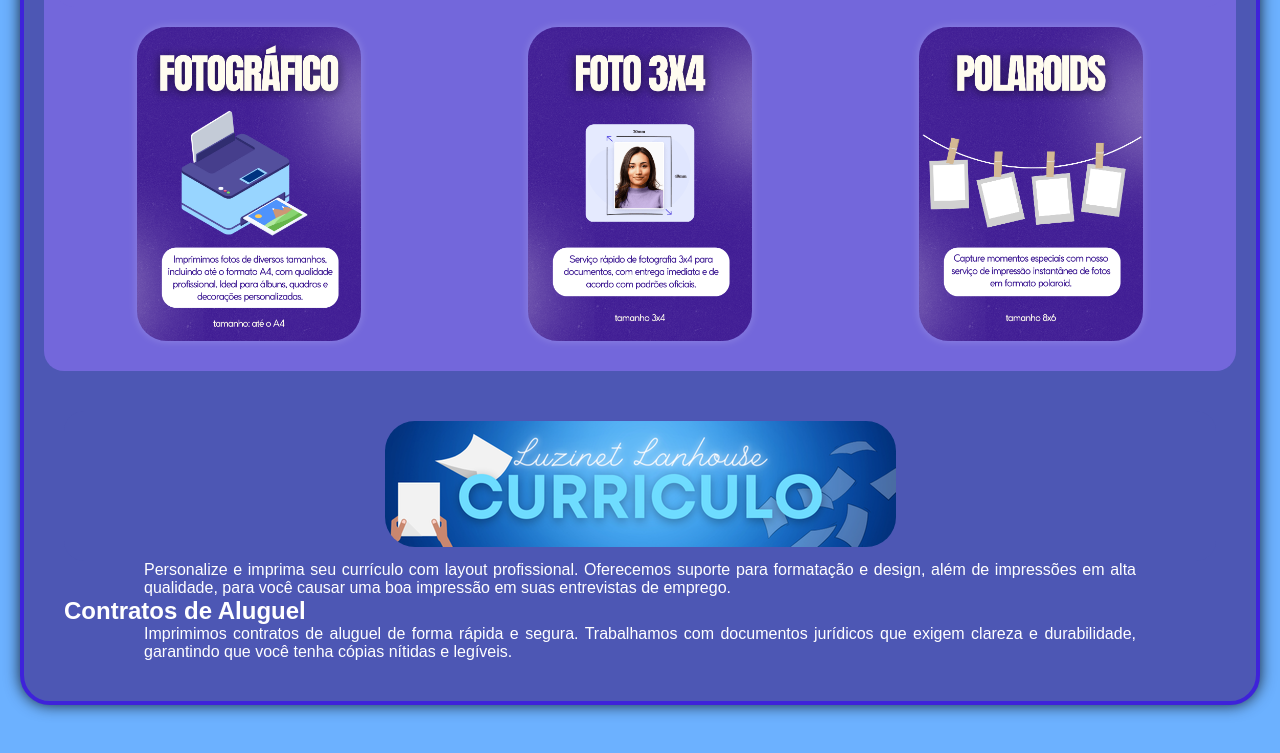
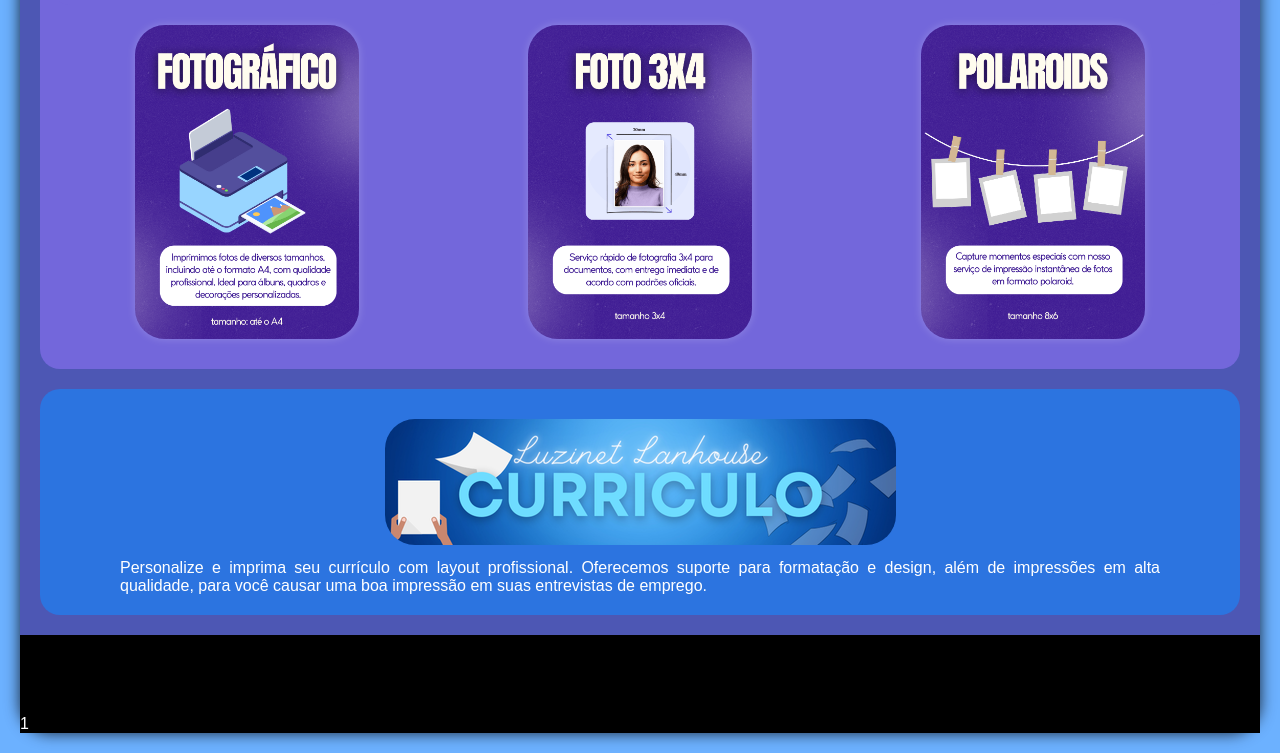
Before and after one commit to KawanReis/html-css, a plain HTML site: page testes/Meus Sites/luzinet-lanhouse/index.html in a window 1280 px wide. Shown: the part 272-1025 px from the top of the page. Before the commit the page ends 997 px from the top, so only its background shows below. Drawn offline with Linux system fonts and the light colour scheme.

Commit message:
Atualização

```diff
--- a/testes/Meus Sites/luzinet-lanhouse/estilo/style.css
+++ b/testes/Meus Sites/luzinet-lanhouse/estilo/style.css
@@ -31,14 +31,14 @@
 
 #titulo {
     text-align: center;
-    background-color: var(--cor6);
     color: var(--cor1);
     padding: 10px;
     border-radius: 20px;
 }
 
-#curriculo > p {
-
+#curriculo {
+    background-color: #2c74e0;
+    border-radius: 20px;
     padding-left: 80px;
     padding-right: 80px;
     text-align: justify;
@@ -56,7 +56,7 @@
 
 #fotos img:hover {
     transition: 0.35s;
-    transform: scale(1.03);
+    transform: scale(1.05);
     box-shadow: 0px 0px 10px;
 }
 
@@ -101,8 +101,8 @@ nav > a:hover {
 main {
     background-color: var(--cor6);
     color: white;
+    padding-top: 2px;
     margin: 20px;
-    border: 4px solid var(--cor5);
     border-radius: 30px;
     box-shadow: 0px 0px 15px  rgba(0, 0, 0, 0.801);
 
@@ -124,11 +124,12 @@ ul {
     justify-content: space-around;
 }
 
-
-
-
-
 article > h2 {
     margin-bottom: 10px;
     margin-top: 50px;
 }
+
+#teste {
+    background-color: black;
+    padding-top: 80px;
+}
--- a/testes/Meus Sites/luzinet-lanhouse/index.html
+++ b/testes/Meus Sites/luzinet-lanhouse/index.html
@@ -62,16 +62,12 @@
 
                 <p>
                     Personalize e imprima seu currículo com layout profissional. Oferecemos suporte para formatação e design, além de impressões em alta qualidade, para você causar uma boa impressão em suas entrevistas de emprego.
-                </p>
-
-                <h1 class="destaque">Contratos de Aluguel</h1>
-
-                <p>
-                    Imprimimos contratos de aluguel de forma rápida e segura. Trabalhamos com documentos jurídicos que exigem clareza e durabilidade, garantindo que você tenha cópias nítidas e legíveis.
-                </p>
-
 
             </article>
+
+            <div id="teste">
+                <p>1</p>
+            </div>
         </main>
 </body>
 </html>
```
